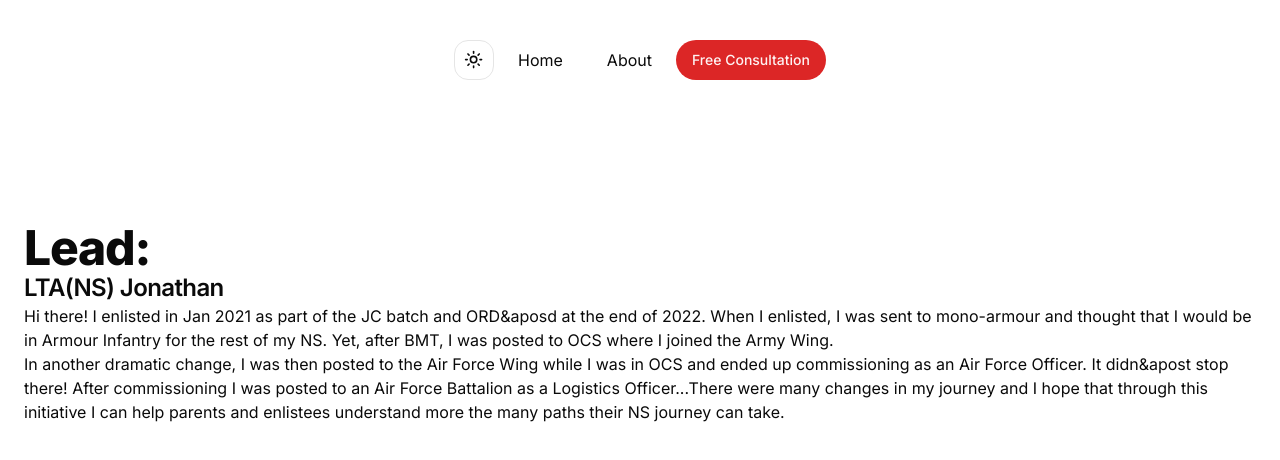
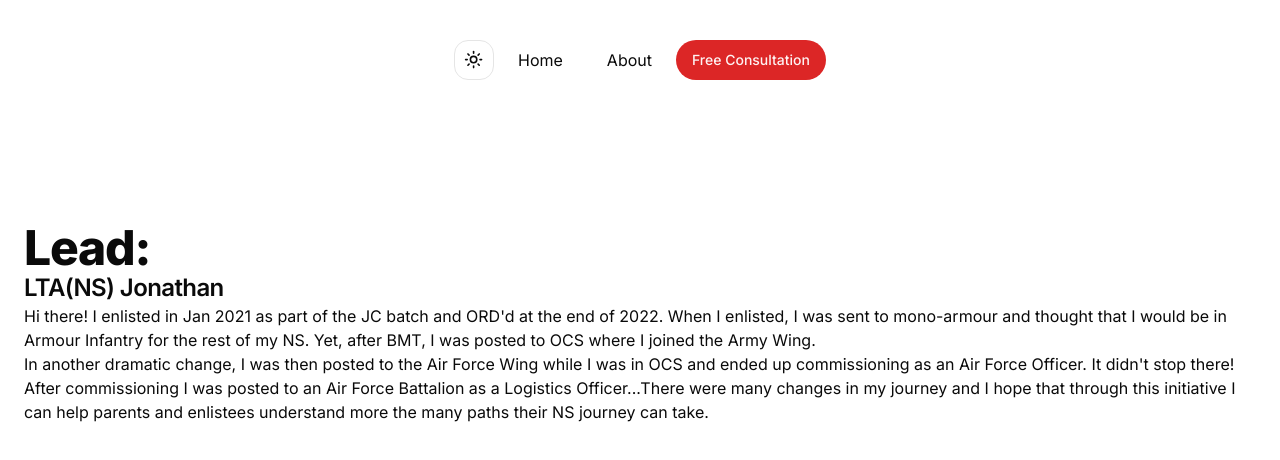
Before and after one commit to mao1e/gettingtheposting, a Next.js app: page /about in a window 1280 px wide. Shown: the top 460 px of the page. Built offline with nearby package versions, Linux system fonts and the light colour scheme.

Commit message:
fix aprostrophe

```diff
--- a/app/about/page.tsx
+++ b/app/about/page.tsx
@@ -11,10 +11,10 @@ export default function Home() {
                         LTA(NS) Jonathan
                     </h3>
                     <p>
-                        Hi there! I enlisted in Jan 2021 as part of the JC batch and ORD&aposd at the end of 2022. When I enlisted, I was sent to mono-armour and thought that I would be in Armour Infantry for the rest of my NS.
+                        Hi there! I enlisted in Jan 2021 as part of the JC batch and ORD&apos;d at the end of 2022. When I enlisted, I was sent to mono-armour and thought that I would be in Armour Infantry for the rest of my NS.
                         Yet, after BMT, I was posted to OCS where I joined the Army Wing. <br />
                         In another dramatic change, I was then posted to the Air Force Wing while I was in OCS and ended up commissioning as an Air Force Officer.
-                        It didn&apost stop there! After commissioning I was posted to an Air Force Battalion as a Logistics Officer...There were many changes in my journey and I hope that through this initiative I can help parents and enlistees understand more the many paths their NS journey can take.
+                        It didn&apos;t stop there! After commissioning I was posted to an Air Force Battalion as a Logistics Officer...There were many changes in my journey and I hope that through this initiative I can help parents and enlistees understand more the many paths their NS journey can take.
                     </p>
                 </div>
 
--- a/app/page.tsx
+++ b/app/page.tsx
@@ -41,7 +41,7 @@ export default function Home() {
             a type of work that you feel you are suited to doing and to which you should give all your time and energy, or the feeling that a type of work suits you in this way
             <br></br>- Marriam Webster
           </blockquote>
-          <p className="pt-6 pl-6 pr-4">Every NSF has a vocation of their own. Commonly abbreviated with acronyms like ASA, SA-GE, TPT-OPR, INF-TPR, there are perhaps a thousand different vocations. Yet, not everyone can relate to the meaning of &aposvocation&apos. It is a fact that for almost every single NSF, they cannot choose their vocation. But that doesn&apost mean you have no control over your future. Here, we help you in understanding and
+          <p className="pt-6 pl-6 pr-4">Every NSF has a vocation of their own. Commonly abbreviated with acronyms like ASA, SA-GE, TPT-OPR, INF-TPR, there are perhaps a thousand different vocations. Yet, not everyone can relate to the meaning of &apos;vocation&apos;. It is a fact that for almost every single NSF, they cannot choose their vocation. But that doesn&apos;t mean you have no control over your future. Here, we help you in understanding and
             <a className="underline decoration-primary decoration-3 hover:decoration-4"> getting your desired posting</a> </p>
         </div>
         <div className='sm:h-4/5 p-6 sm:w-3/5 order-first sm:order-last'>
```
